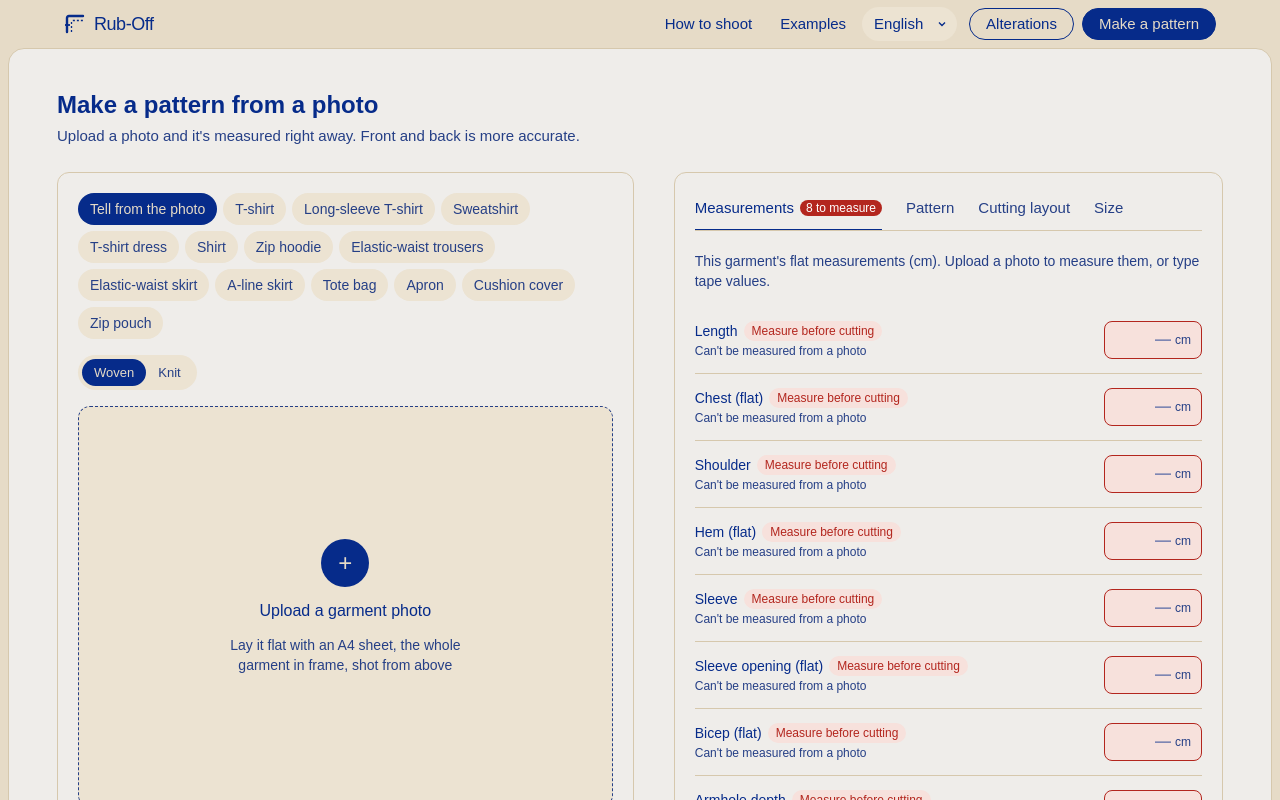
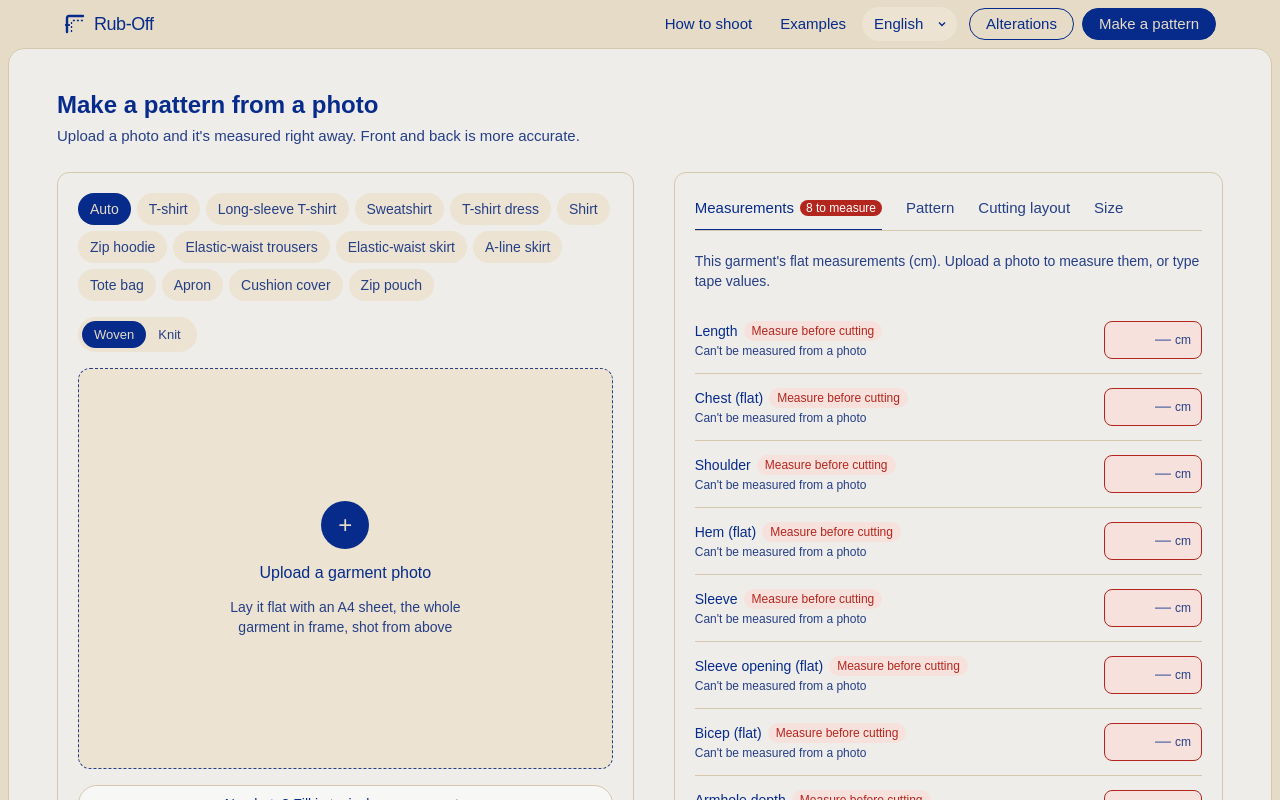
Before and after one commit to vejimil/rub-off, a Next.js app: page /en/make in a window 1280 px wide. Shown: the top 800 px of the page. Built offline with nearby package versions, Linux system fonts and the light colour scheme; a web font is replaced by a local one.

Commit message:
Garment chooser: the first chip says "Auto", not "Tell from the photo"
It is the app, not the user, that tells the kind from the photo.

Co-Authored-By: Claude Fable 5.1 <noreply@anthropic.com>

```diff
--- a/src/components/workbench.tsx
+++ b/src/components/workbench.tsx
@@ -66,7 +66,7 @@ const STAGE: Record<FailedRun["stage"], Local> = {
 
 // Everything else the workbench says, in each language.
 const T = {
-  autoPick: L("사진 보고 고르기", "Tell from the photo", "Según la foto"),
+  autoPick: L("자동", "Auto", "Automático"),
   identified: L("사진에서 알아본 옷", "Recognised as", "Reconocida como"),
   notWorn: L("사진 속 물건은 입는 옷이 아니어서 고칠 수 없습니다. 입는 옷이면 위에서 종류를 골라 주십시오.", "The item in the photo isn't something you wear, so there's nothing to alter. If it is, choose its kind above.", "Lo de la foto no es una prenda que se lleve puesta, así que no hay nada que arreglar. Si lo es, elige su tipo arriba."),
   fillTypical: L("사진 없이 보통 치수로 채우기", "No photo? Fill in typical measurements", "¿Sin foto? Rellena con medidas típicas"),
```
Also changed, not shown: 1 other file (tests, documents, lock files or other folders).
